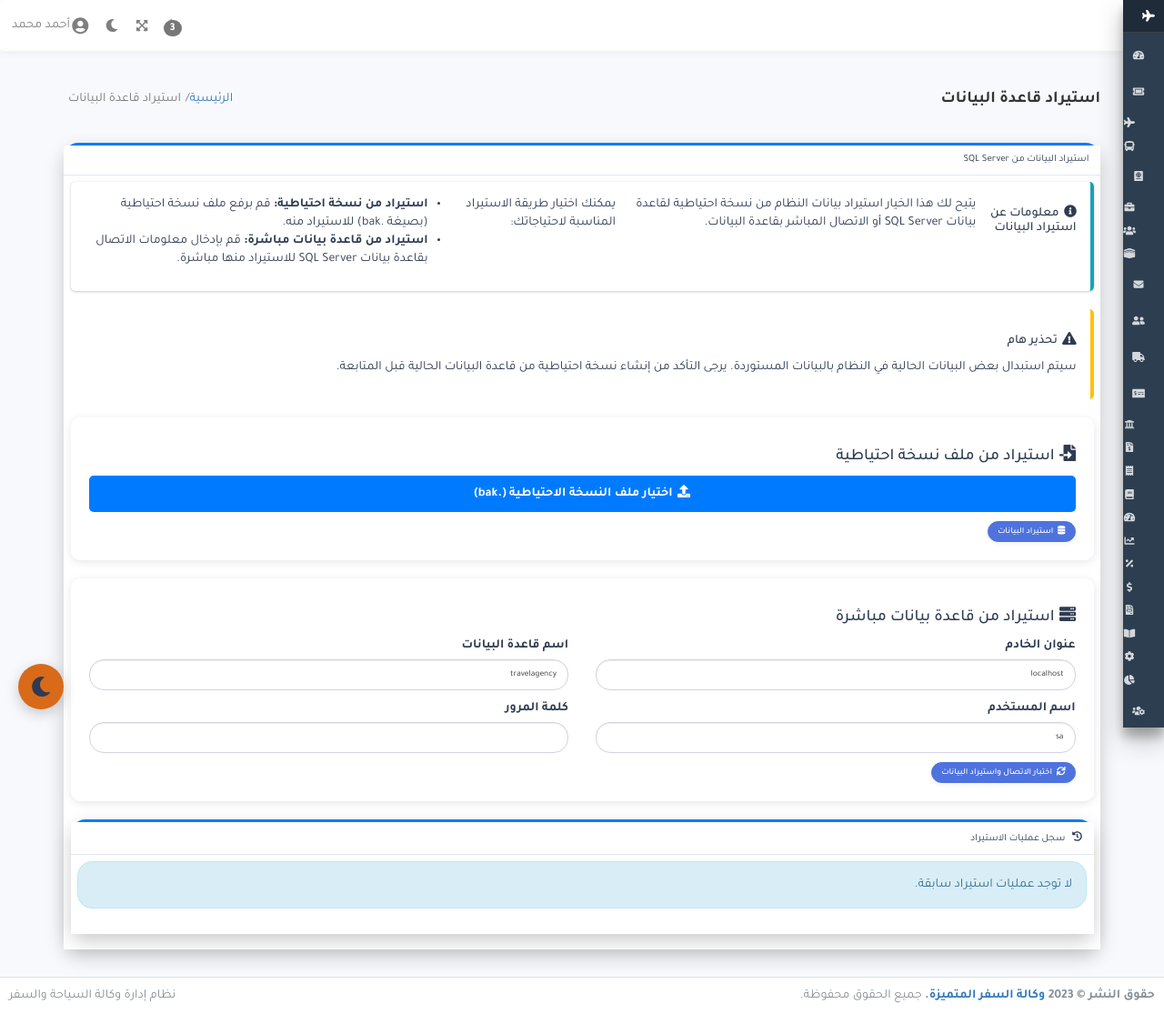
After one commit to alghazaliye/TravAgencySys, a Flask app: page /database-import in a window 1280 px wide. The commit adds this page. Shown: the whole page at 91% size. Run offline with Flask 3, Linux system fonts and the light colour scheme; a user stored in the database is signed in; tables that the repository leaves empty hold one stand-in row (values such as "Sample post"); some libraries are stand-ins or nearby versions.

Commit message:
Enable administrators to import data from SQL Server backups
Adds a new database import page and functionality to import data from SQL Server .bak files.

Replit-Commit-Author: Agent
Replit-Commit-Session-Id: b2dd0df8-c9bc-4183-9a15-14e3eee35ece
Replit-Commit-Screenshot-Url: https://storage.googleapis.com/screenshot-production-us-central1/e49d9dd3-2741-4c83-b5e4-bf51107a745c/a581509c-3c03-42a9-933d-ec0964f8ec43.jpg

```diff
--- /dev/null
+++ b/templates/import_database.html
@@ -0,0 +1,243 @@
+{% extends 'layout.html' %}
+
+{% block title %}استيراد قاعدة البيانات | نظام التأشيرات وإدارة السياحة{% endblock %}
+
+{% block styles %}
+<style>
+    .import-section {
+        background-color: var(--bg-card);
+        border-radius: 10px;
+        padding: 20px;
+        margin-bottom: 20px;
+        box-shadow: 0 2px 10px rgba(0,0,0,0.1);
+        transition: all 0.3s ease;
+    }
+
+    .import-section:hover {
+        box-shadow: 0 5px 15px rgba(0,0,0,0.15);
+    }
+
+    .import-history {
+        max-height: 500px;
+        overflow-y: auto;
+    }
+
+    .success-badge {
+        background-color: var(--success);
+    }
+
+    .failure-badge {
+        background-color: var(--danger);
+    }
+
+    .file-upload-wrapper {
+        position: relative;
+        margin-bottom: 1rem;
+    }
+
+    .custom-file-upload {
+        display: block;
+        padding: 10px;
+        cursor: pointer;
+        background-color: var(--primary);
+        color: white;
+        border-radius: 5px;
+        text-align: center;
+        transition: all 0.3s ease;
+    }
+
+    .custom-file-upload:hover {
+        background-color: var(--primary-dark);
+    }
+
+    #file-name {
+        margin-top: 10px;
+        font-size: 0.85rem;
+    }
+
+    .info-box {
+        padding: 15px;
+        margin-bottom: 20px;
+        border-radius: 5px;
+        background-color: rgba(var(--info-rgb), 0.1);
+        border-right: 4px solid var(--info);
+    }
+
+    .warning-box {
+        padding: 15px;
+        margin-bottom: 20px;
+        border-radius: 5px;
+        background-color: rgba(var(--warning-rgb), 0.1);
+        border-right: 4px solid var(--warning);
+    }
+</style>
+{% endblock %}
+
+{% block content %}
+<div class="content-wrapper" style="min-height: 1604.44px;">
+    <!-- Content Header (Page header) -->
+    <section class="content-header">
+        <div class="container-fluid">
+            <div class="row mb-2">
+                <div class="col-sm-6">
+                    <h1>استيراد قاعدة البيانات</h1>
+                </div>
+                <div class="col-sm-6">
+                    <ol class="breadcrumb float-sm-left">
+                        <li class="breadcrumb-item"><a href="{{ url_for('index') }}">الرئيسية</a></li>
+                        <li class="breadcrumb-item active">استيراد قاعدة البيانات</li>
+                    </ol>
+                </div>
+            </div>
+        </div>
+    </section>
+
+    <!-- Main content -->
+    <section class="content">
+        <div class="container-fluid">
+            <div class="row">
+                <div class="col-md-12">
+                    <div class="card card-primary card-outline">
+                        <div class="card-header">
+                            <h3 class="card-title">استيراد البيانات من SQL Server</h3>
+                        </div>
+                        <div class="card-body">
+                            <div class="info-box">
+                                <h5><i class="fas fa-info-circle ml-2"></i>معلومات عن استيراد البيانات</h5>
+                                <p>يتيح لك هذا الخيار استيراد بيانات النظام من نسخة احتياطية لقاعدة بيانات SQL Server أو الاتصال المباشر بقاعدة البيانات.</p>
+                                <p>يمكنك اختيار طريقة الاستيراد المناسبة لاحتياجاتك:</p>
+                                <ul>
+                                    <li><strong>استيراد من نسخة احتياطية:</strong> قم برفع ملف نسخة احتياطية (بصيغة .bak) للاستيراد منه.</li>
+                                    <li><strong>استيراد من قاعدة بيانات مباشرة:</strong> قم بإدخال معلومات الاتصال بقاعدة بيانات SQL Server للاستيراد منها مباشرة.</li>
+                                </ul>
+                            </div>
+
+                            <div class="warning-box">
+                                <h5><i class="fas fa-exclamation-triangle ml-2"></i>تحذير هام</h5>
+                                <p>سيتم استبدال بعض البيانات الحالية في النظام بالبيانات المستوردة. يرجى التأكد من إنشاء نسخة احتياطية من قاعدة البيانات الحالية قبل المتابعة.</p>
+                            </div>
+
+                            <!-- استيراد من ملف النسخة الاحتياطية -->
+                            <div class="import-section">
+                                <h4><i class="fas fa-file-import ml-2"></i>استيراد من ملف نسخة احتياطية</h4>
+                                <form action="{{ url_for('upload_backup_file') }}" method="POST" enctype="multipart/form-data">
+                                    <div class="file-upload-wrapper">
+                                        <input type="file" name="backup_file" id="backup_file" accept=".bak" style="display: none;" required>
+                                        <label for="backup_file" class="custom-file-upload">
+                                            <i class="fas fa-upload ml-2"></i>اختيار ملف النسخة الاحتياطية (.bak)
+                                        </label>
+                                        <div id="file-name"></div>
+                                    </div>
+                                    <button type="submit" class="btn btn-primary">
+                                        <i class="fas fa-database ml-2"></i>استيراد البيانات
+                                    </button>
+                                </form>
+                            </div>
+
+                            <!-- استيراد من قاعدة بيانات مباشرة -->
+                            <div class="import-section">
+                                <h4><i class="fas fa-server ml-2"></i>استيراد من قاعدة بيانات مباشرة</h4>
+                                <form action="{{ url_for('import_from_database') }}" method="POST">
+                                    <div class="row">
+                                        <div class="col-md-6">
+                                            <div class="form-group">
+                                                <label for="server">عنوان الخادم</label>
+                                                <input type="text" class="form-control" id="server" name="server"
+                                                       value="{{ server }}" required>
+                                            </div>
+                                        </div>
+                                        <div class="col-md-6">
+                                            <div class="form-group">
+                                                <label for="database">اسم قاعدة البيانات</label>
+                                                <input type="text" class="form-control" id="database" name="database"
+                                                       value="{{ database }}" required>
+                                            </div>
+                                        </div>
+                                    </div>
+                                    <div class="row">
+                                        <div class="col-md-6">
+                                            <div class="form-group">
+                                                <label for="username">اسم المستخدم</label>
+                                                <input type="text" class="form-control" id="username" name="username"
+                                                       value="{{ username }}" required>
+                                            </div>
+                                        </div>
+                                        <div class="col-md-6">
+                                            <div class="form-group">
+                                                <label for="password">كلمة المرور</label>
+                                                <input type="password" class="form-control" id="password" name="password"
+                                                       value="{{ password }}" required>
+                                            </div>
+                                        </div>
+                                    </div>
+                                    <button type="submit" class="btn btn-primary">
+                                        <i class="fas fa-sync ml-2"></i>اختبار الاتصال واستيراد البيانات
+                                    </button>
+                                </form>
+                            </div>
+
+                            <!-- سجل عمليات الاستيراد -->
+                            <div class="card card-primary card-outline mt-4">
+                                <div class="card-header">
+                                    <h3 class="card-title">
+                                        <i class="fas fa-history ml-2"></i>
+                                        سجل عمليات الاستيراد
+                                    </h3>
+                                </div>
+                                <div class="card-body import-history">
+                                    {% if import_logs %}
+                                    <div class="table-responsive">
+                                        <table class="table table-bordered table-striped">
+                                            <thead>
+                                                <tr>
+                                                    <th>التاريخ</th>
+                                                    <th>نوع الاستيراد</th>
+                                                    <th>اسم الملف/المصدر</th>
+                                                    <th>الحالة</th>
+                                                </tr>
+                                            </thead>
+                                            <tbody>
+                                                {% for log in import_logs %}
+                                                <tr>
+                                                    <td>{{ log.date }}</td>
+                                                    <td>{{ log.type }}</td>
+                                                    <td>{{ log.filename }}</td>
+                                                    <td>
+                                                        {% if log.success %}
+                                                        <span class="badge success-badge">ناجح</span>
+                                                        {% else %}
+                                                        <span class="badge failure-badge">فاشل</span>
+                                                        {% endif %}
+                                                    </td>
+                                                </tr>
+                                                {% endfor %}
+                                            </tbody>
+                                        </table>
+                                    </div>
+                                    {% else %}
+                                    <div class="alert alert-info">
+                                        لا توجد عمليات استيراد سابقة.
+                                    </div>
+                                    {% endif %}
+                                </div>
+                            </div>
+                        </div>
+                    </div>
+                </div>
+            </div>
+        </div>
+    </section>
+</div>
+{% endblock %}
+
+{% block scripts %}
+<script>
+    $(document).ready(function() {
+        // عرض اسم الملف المحدد
+        $('#backup_file').change(function() {
+            var fileName = $(this).val().split('\\').pop();
+            $('#file-name').text(fileName ? 'الملف المحدد: ' + fileName : '');
+        });
+    });
+</script>
+{% endblock %}
--- a/templates/layout.html
+++ b/templates/layout.html
@@ -1017,6 +1017,12 @@
                                     </a>
                                 </li>
                                 <li class="nav-item">
+                                    <a href="{{ url_for('database_import_page') }}" class="nav-link">
+                                        <i class="fas fa-file-import nav-icon"></i>
+                                        <p>استيراد النسخ الاحتياطية</p>
+                                    </a>
+                                </li>
+                                <li class="nav-item">
                                     <a href="{{ url_for('countries') }}" class="nav-link">
                                         <i class="fas fa-globe-asia nav-icon"></i>
                                         <p>إدارة الدول</p>
```
Also changed, not shown: database_import.py (added, +215 -0 lines), routes_mssql.py (+112 -1 lines).
